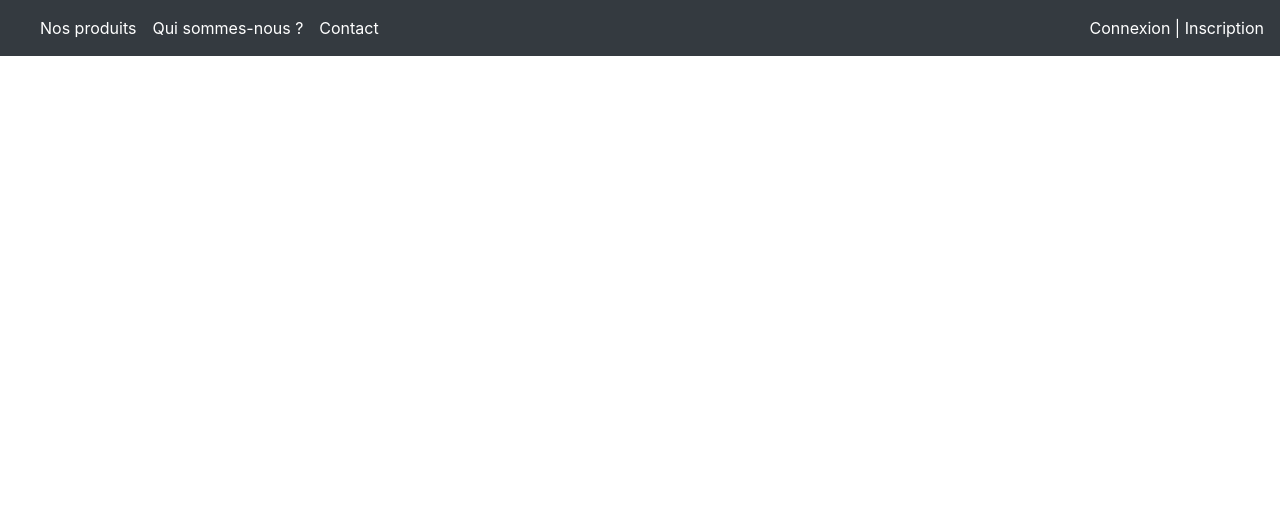
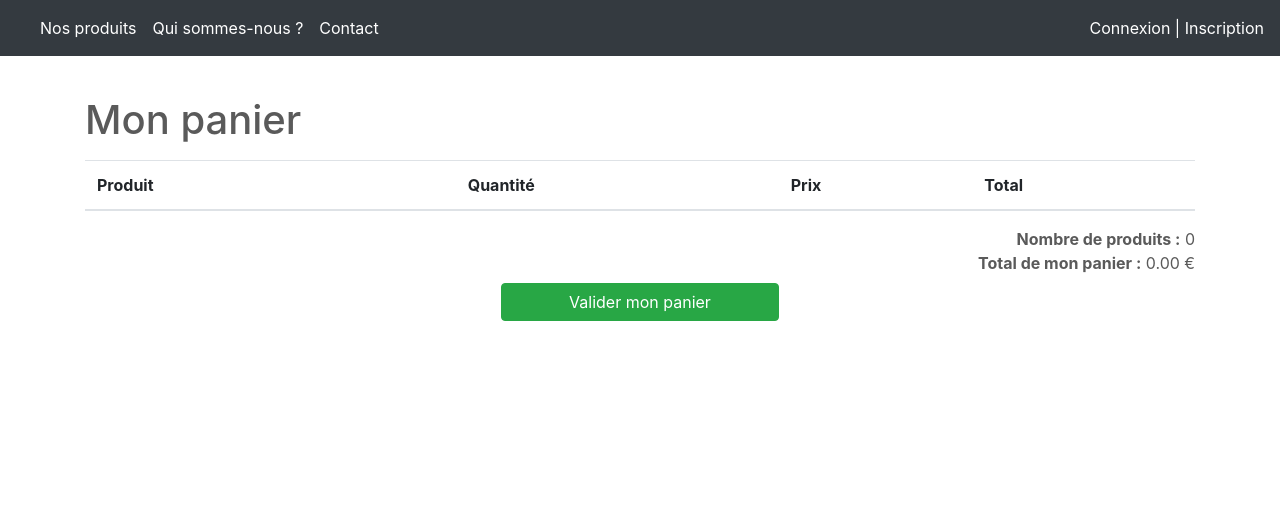
Before and after one commit to leoCottret/symfony-e-commerce-poc, a Symfony app: template templates/cart/index.html.twig in a window 1280 px wide. Shown: the top 520 px of the page. Run offline with Twig, Linux system fonts and the light colour scheme; the template is opened without the code that fills it, so the values that code supplies are empty; some libraries are stand-ins or nearby versions.

Commit message:
[FEATURE] add cart summary

```diff
--- a/templates/cart/index.html.twig
+++ b/templates/cart/index.html.twig
@@ -2,19 +2,42 @@
 
 {% block title %}Mon panier - {{ brand_name }}{% endblock %}
 
-{% block body %}
-<style>
-    .example-wrapper { margin: 1em auto; max-width: 800px; width: 95%; font: 18px/1.5 sans-serif; }
-    .example-wrapper code { background: #F5F5F5; padding: 2px 6px; }
-</style>
+{% block content %}
+    <h1>Mon panier</h1>
 
-<div class="example-wrapper">
-    <h1>Hello {{ controller_name }}! ✅</h1>
+    <table class="table mt-3">
+        <thead>
+            <tr>
+            <th scope="col">Produit</th>
+            <th scope="col"></th>
+            <th scope="col">Quantité</th>
+            <th scope="col">Prix</th>
+            <th scope="col">Total</th>
+            </tr>
+        </thead>
+        <tbody>
+            {% set total = null %}
+            {% for choice in cart %}
+            <tr>
+                <th>
+                    <img src="/uploads/{{ choice.product.illustration }}" alt="{{ choice.product.name }}" height="75px">
+                </th>
+                <td>
+                    {{ choice.product.name }}<br>
+                    <small>{{ choice.product.subtitle }}</small>
+                </td>
+                <td>x {{ choice.quantity }}</td>
+                <td>{{ (choice.product.price / 100)|number_format(2) }} €</td>
+                <td>{{ (choice.product.price * choice.quantity / 100)|number_format(2) }} €</td>
+            </tr>
+                {% set total = total + (choice.product.price * choice.quantity) %}
+            {% endfor %}
+        </tbody>
+    </table>
+    <div class="text-right mb-5">
+        <b>Nombre de produits :</b> {{ cart|length }}<br>
+        <b>Total de mon panier :</b> {{ (total / 100)|number_format(2) }} €
+        <a href="" class="btn btn-success btn-block mt-2 w-25 mx-auto">Valider mon panier</a>
+    </div>
 
-    This friendly message is coming from:
-    <ul>
-        <li>Your controller at <code><a href="{{ 'C:/Users/Sudo/Desktop/SymfonyTutorial/symfony-e-commerce-poc/src/Controller/CartController.php'|file_link(0) }}">src/Controller/CartController.php</a></code></li>
-        <li>Your template at <code><a href="{{ 'C:/Users/Sudo/Desktop/SymfonyTutorial/symfony-e-commerce-poc/templates/cart/index.html.twig'|file_link(0) }}">templates/cart/index.html.twig</a></code></li>
-    </ul>
-</div>
 {% endblock %}
```
Also changed, not shown: src/Controller/CartController.php (+20 -2 lines).
